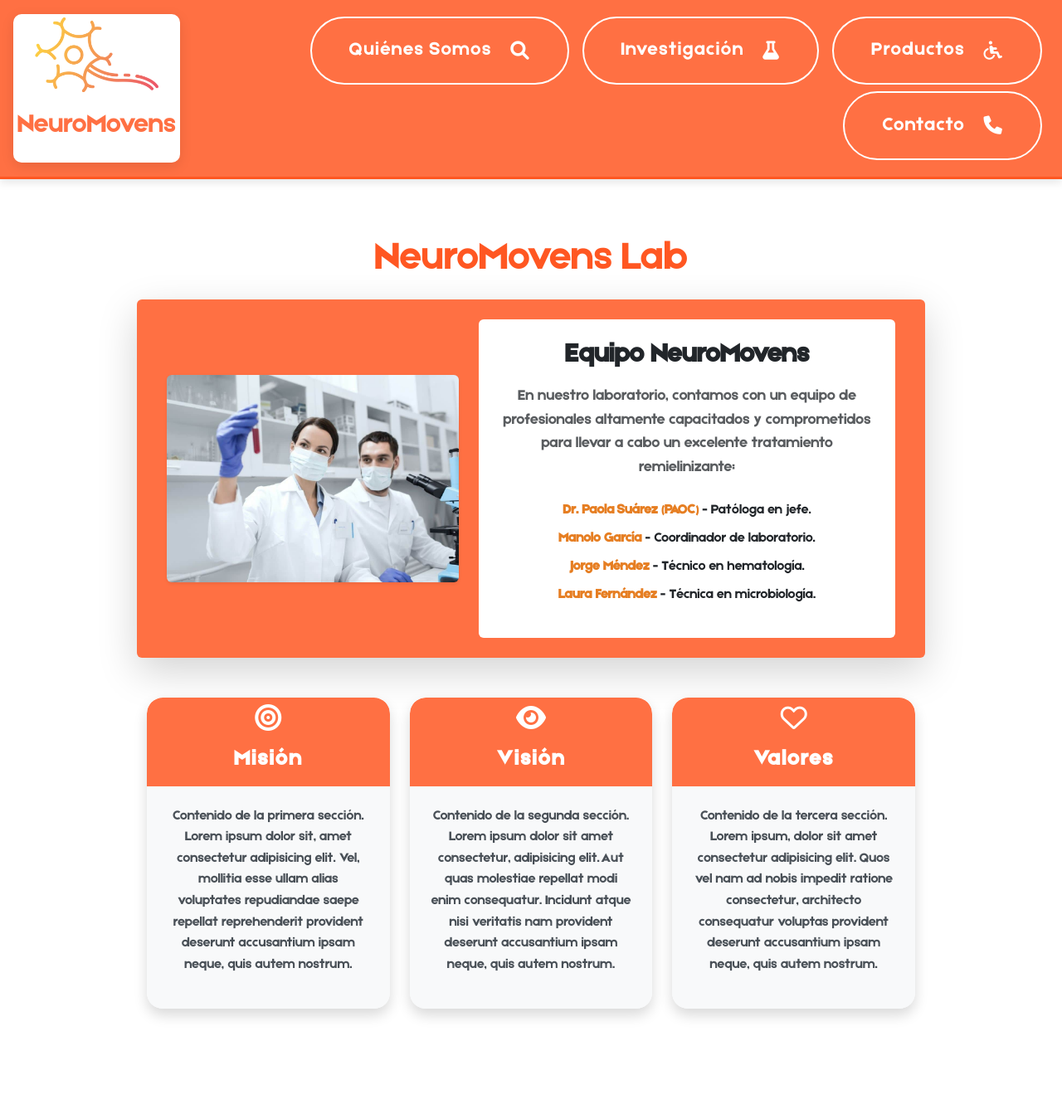
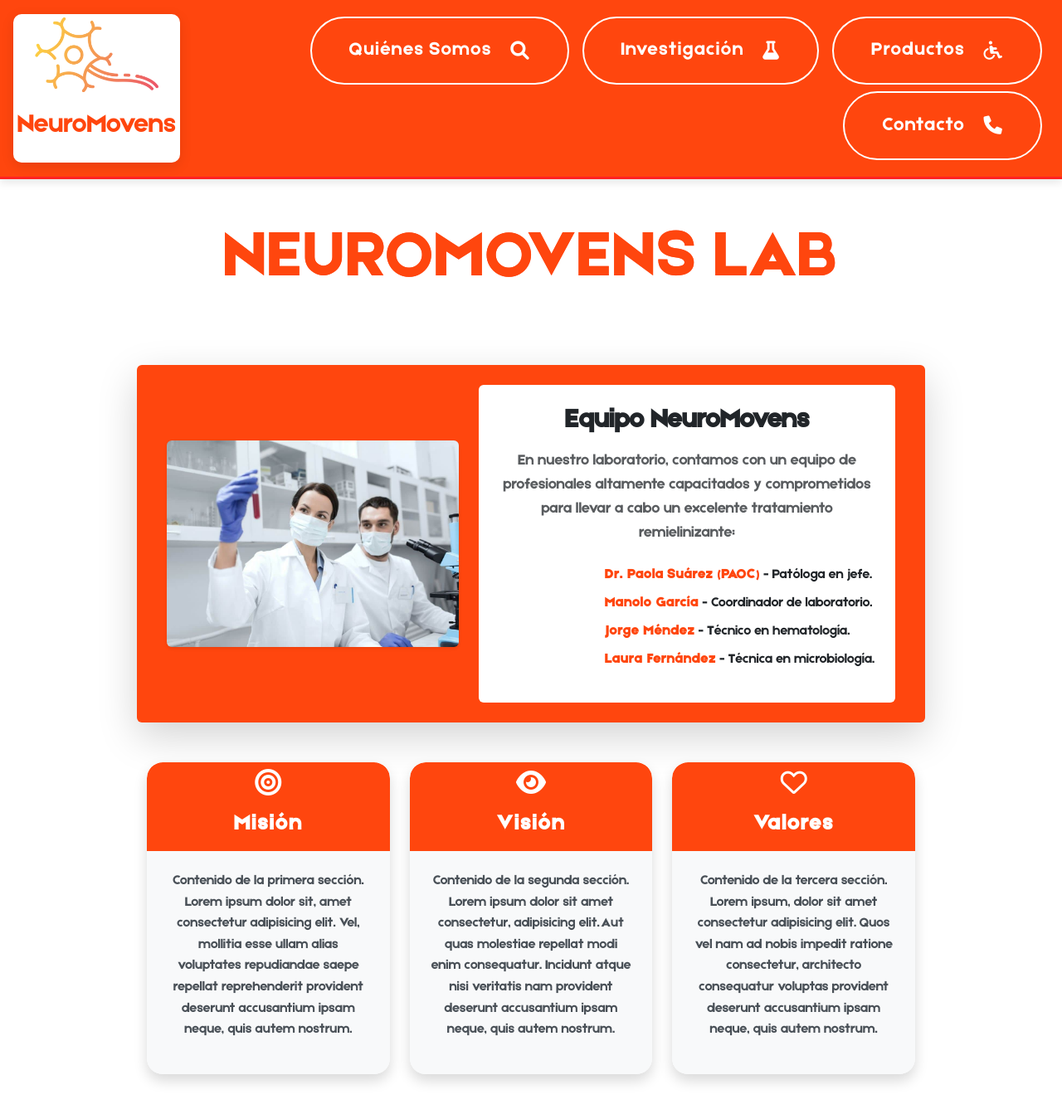
Before and after one commit to AdriRodri13/Neuromovens, a PHP site: page / in a window 1280 px wide. Shown: the whole page at 83% size. Before the commit the page ends 1227 px from the top, so only its background shows below. Run offline with PHP 8.4, Linux system fonts and the light colour scheme.

Commit message:
Update style.css

```diff
--- a/www.neuromovens.com/assets/css/style.css
+++ b/www.neuromovens.com/assets/css/style.css
@@ -1,3 +1,15 @@
+:root {
+    --color-principal: #ff460e;
+    --color-suave: #ff5722;
+    --color-secundario: #ff2222;
+    --color-blanco: white;
+    --color-gris-claro: #f8f9fa;
+    --color-oscuro: #2c3e50;
+    --color-gris-suave: #7f8c8d;
+    --color-sombra: rgba(0, 0, 0, 0.1);
+    --color-sombra-intensa: rgba(0, 0, 0, 0.2);
+}
+
 @font-face {
     font-family: 'Etna';
     src: url('../webfonts/Etna.woff2') format('woff2'),
@@ -7,131 +19,141 @@
     font-display: swap;
 }
 
-body{
+body {
     font-family: 'Etna';
 }
 
-/* Header Styling */
 header {
-    background-color: #ff7043; /* Un tono más suave de naranja */
-    color: white;
-    padding: 1rem 2rem; /* Aumento el padding para dar más espacio */
+    background-color: var(--color-principal);
+    color: var(--color-blanco);
+    padding: 1rem 2rem;
     display: flex;
     justify-content: space-between;
     align-items: center;
-    box-shadow: 0 4px 10px rgba(0, 0, 0, 0.1); /* Sombra sutil para darle profundidad */
-    border-bottom: 3px solid #ff5722; /* Línea divisoria al fondo */
+    box-shadow: 0 4px 10px var(--color-sombra);
+    border-bottom: 3px solid var(--color-secundario);
 }
 
-/* Logo Styling */
 header img {
-
-    max-height: 90px; /* Un tamaño mayor para que el logo sea más visible */
-    width: auto; /* Mantener la proporción del logo */
+    max-height: 90px;
+    width: auto;
     margin: 0;
     transition: transform 0.3s, box-shadow 0.3s, filter 0.3s;
 }
 
-/* Hover Effects on Logo */
 header .logo:hover {
-    transform: scale(1.1); /* Le da un ligero zoom al logo */
-    box-shadow: 0 6px 20px rgba(0, 0, 0, 0.2); /* Aumenta la sombra al hacer hover */
-    filter: brightness(1.1); /* Efecto de brillo para resaltar al hacer hover */
+    transform: scale(1.1);
+    box-shadow: 0 6px 20px var(--color-sombra-intensa);
+    filter: brightness(1.1);
 }
 
-header .logo img:hover{
+header .logo img:hover {
     transform: rotate(5deg);
 }
 
-.logo{
-    background-color: white;
+.logo {
+    background-color: var(--color-blanco);
     border-radius: 10px;
-    box-shadow: 0 4px 15px rgba(0, 0, 0, 0.1);
+    box-shadow: 0 4px 15px var(--color-sombra);
     transition: transform 0.3s, box-shadow 0.3s, filter 0.3s;
     padding: 0.3em;
 }
 
-.texto_logo{
+.texto_logo {
     font-family: 'Etna';
-    color: #ff7043;
+    color: var(--color-principal);
     font-size: 2em;
 }
 
-/* Navigation Styling */
 nav {
     display: flex;
-    justify-content: flex-end; /* Alineación de los links a la derecha */
+    justify-content: flex-end;
 }
 
-/* Navigation Links Styling */
 nav a {
-    color: white;
-    border: white 2px solid;
-    margin: 0 1.5em; /* Aumento el espacio entre enlaces, 24px en vez de 15px */
-    padding: 1em 2em; /* Aumento el padding para más amplitud, 16px en vez de 12px y 32px en vez de 20px */
-    border-radius: 2.5em; /* Bordes más redondeados, 40px en vez de 25px */
-    font-weight: 500; /* Peso de fuente más ligero */
+    color: var(--color-blanco);
+    border: var(--color-blanco) 2px solid;
+    margin: 0 1.5em;
+    padding: 1em 2em;
+    border-radius: 2.5em;
+    font-weight: 500;
     text-decoration: none;
     display: inline-flex;
     align-items: center;
-    font-size: 1.4rem; /* Aumento del tamaño de la fuente, 1.5rem en vez de 1.1rem */
-    letter-spacing: 0.0625em; /* Espaciado de letras más abierto, 1px en vez de 0.5px */
-    transition: background-color 0.3s, transform 0.3s, box-shadow 0.3s; /* Transiciones mejoradas */
+    font-size: 1.4rem;
+    letter-spacing: 0.0625em;
+    transition: background-color 0.3s, transform 0.3s, box-shadow 0.3s;
 }
 
-/* Hover Effects */
 nav a:hover {
-    background-color: white; /* Color de fondo más fuerte */
-    color: #ff5722;
-    transform: translateY(-0.375em); /* Efecto de elevación con movimiento, 6px en vez de 4px */
-    box-shadow: 0 0.375em 0.75em rgba(0, 0, 0, 0.2); /* Sombra más amplia, 6px en vez de 4px y 12px en vez de 8px */
+    background-color: var(--color-blanco);
+    color: var(--color-suave);
+    transform: translateY(-0.375em);
+    box-shadow: 0 0.375em 0.75em var(--color-sombra-intensa);
 }
 
-/* Icon Styling */
 nav a i {
-    margin-left: 1em; /* Espaciado más amplio para los íconos, 16px en vez de 8px */
-    transition: transform 0.3s, margin-left 0.3s; /* Transiciones para íconos */
+    margin-left: 1em;
+    transition: transform 0.3s, margin-left 0.3s;
 }
 
-/* Icon Hover Effects */
 nav a:hover i {
-    transform: rotate(15deg); /* Menos rotación para no exagerar */
-    margin-left: 1.5em; /* Espaciado mayor al hacer hover, 24px en vez de 12px */
+    transform: rotate(15deg);
+    margin-left: 1.5em;
 }
 
 .title {
-    color: #ff5722;
-    font-size: 3em;
+    color: var(--color-principal);
+    font-size: 5em;
     text-align: center;
-    margin: 20px;
-    transition: color 0.3s ease, transform 0.3s ease; /* Animación suave */
+    margin-bottom: 1em;
+    text-transform: uppercase; /* Opcional, para darle un toque más fuerte */
+    letter-spacing: 2px; /* Un poco de espacio entre letras para mayor impacto */
+    background: linear-gradient(45deg, var(--color-principal), #ff6f61); /* Un gradiente atractivo */
+    -webkit-background-clip: text;
+    background-clip: text;
+    transition: color 0.5s ease, transform 0.5s ease, text-shadow 0.3s ease;
 }
 
-/* Cambios al hacer hover */
 .title:hover {
-    transform: scale(1.1); /* Aumenta el tamaño */
+    transform: scale(1.1) rotate(-2deg); /* Añade rotación ligera para dinamismo */
+    color: var(--color-principal); /* Cambia el color al hacer hover */
+    text-shadow: 3px 3px 15px rgba(0, 0, 0, 0.8); /* Sombra más marcada al pasar el mouse */
 }
+
+@media screen and (max-width: 768px) {
+    .title{
+        font-size: 3em;
+    }
+}
+
 
 main {
     margin: 0 auto;
     text-align: center;
 }
 
+@media screen and (max-width: 768px) {
+    section{
+        padding: 4px;
+    }
+}
+
 .equipo {
-    background-color: #ff7043; /* Mantener color original, pero con un toque más suave */
-    border-radius: 15px; /* Bordes redondeados más marcados */
-    box-shadow: 0 4px 12px rgba(0, 0, 0, 0.1); /* Sombra más suave */
-    transition: all 0.3s ease; /* Suavizado en los cambios */
+    background-color: var(--color-principal);
+    border-radius: 15px;
+    box-shadow: 0 4px 12px var(--color-sombra);
+    transition: all 0.3s ease;
 }
 
 .equipo:hover {
-    box-shadow: 0 6px 20px rgba(0, 0, 0, 0.15); /* Aumentar sombra al pasar el ratón */
-    transform: translateY(-5px); /* Efecto de elevación */
+    box-shadow: 0 6px 20px var(--color-sombra-intensa);
+    transform: translateY(-5px);
 }
 
 .imagen_equipo {
-    border-radius: 15px; /* Imagen con bordes redondeados */
-    box-shadow: 0 4px 12px rgba(0, 0, 0, 0.15); /* Sombra sutil */
+    border-radius: 15px;
+    box-shadow: 0 4px 12px var(--color-sombra-intensa);
     transition: 0.3s;
 }
 
@@ -140,37 +162,38 @@ main {
 }
 
 #imagen_equipo {
-    transition: opacity 0.5s ease-in-out; /* Transición de opacidad */
+    transition: opacity 0.5s ease-in-out;
 }
 
-
 h2 {
-    font-size: 2rem; /* Tamaño de fuente más grande y destacada */
-    color: #2c3e50; /* Color de texto más oscuro para mejor contraste */
-    font-weight: 600; /* Mayor peso en el título */
+    font-size: 2rem;
+    color: var(--color-oscuro);
+    font-weight: 600;
 }
 
 p.lead {
-    font-size: 1.125rem; /* Mejor tamaño de fuente para párrafos de introducción */
-    color: #7f8c8d; /* Color gris suave para el texto */
-    line-height: 1.6; /* Espaciado entre líneas */
+    font-size: 1.125rem;
+    color: var(--color-gris-suave);
+    line-height: 1.6;
 }
 
 ul {
     font-size: 1rem;
     line-height: 1.5;
-    color: #2c3e50; /* Color de texto más oscuro */
+    color: var(--color-oscuro);
 }
 
 ul li {
     margin-bottom: 10px;
+    text-align: left;
+    margin-left: 8em;
 }
 
 ul li strong {
-    color: #e67e22; /* Resaltar los nombres con un color cálido */
+    color: var(--color-principal);
+    letter-spacing: 1px;
 }
 
-/* Estilos generales para las tarjetas */
 .tarjeta {
     border: none;
     border-radius: 1.2em;
@@ -179,15 +202,15 @@ ul li strong {
 }
 
 .card-body-1 {
-    background-color: #ff7043;
-    color: white;
+    background-color: var(--color-principal);
+    color: var(--color-blanco);
     padding: .5rem;
     border-radius: 1.2em 1.2em 0 0;
 }
 
 .card-body-1 i {
     font-size: 2rem;
-    color: white;
+    color: var(--color-blanco);
     margin-bottom: .2rem;
 }
 
@@ -195,12 +218,11 @@ ul li strong {
     font-size: 1.6rem;
     letter-spacing: 2px;
     font-weight: bold;
-    color: white;
+    color: var(--color-blanco);
 }
 
-/* Estilo para la segunda parte de la tarjeta */
 .card-body-2 {
-    background-color: #f8f9fa;
+    background-color: var(--color-gris-claro);
     padding: 1.5rem;
     color: #495057;
 }
@@ -210,8 +232,7 @@ ul li strong {
     line-height: 1.6;
 }
 
-/* Efecto de hover en la tarjeta */
 .tarjeta:hover {
     transform: translateY(-5px);
-    box-shadow: 0 10px 20px rgba(0, 0, 0, 0.1);
+    box-shadow: 0 10px 20px var(--color-sombra);
 }
```
